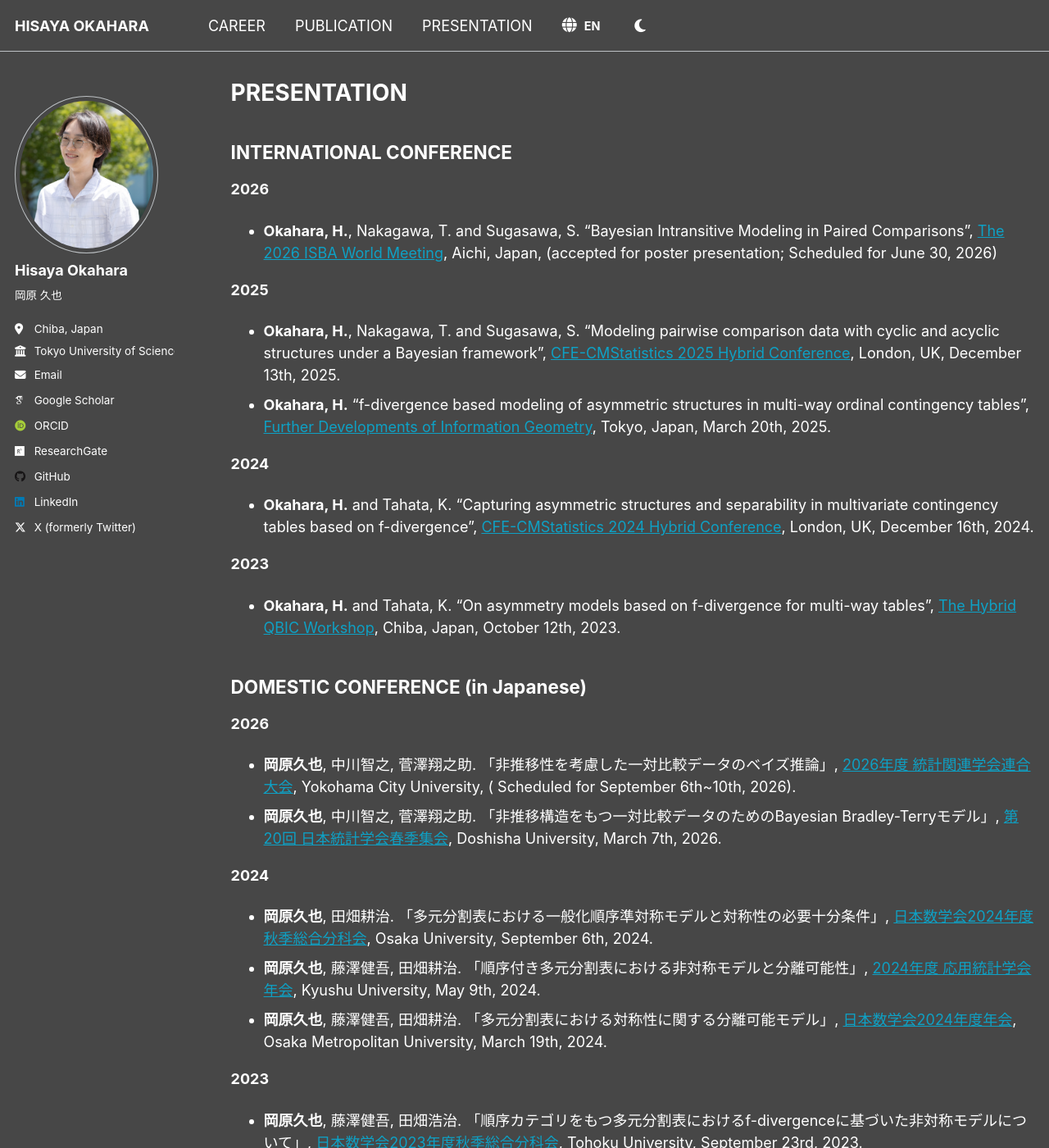
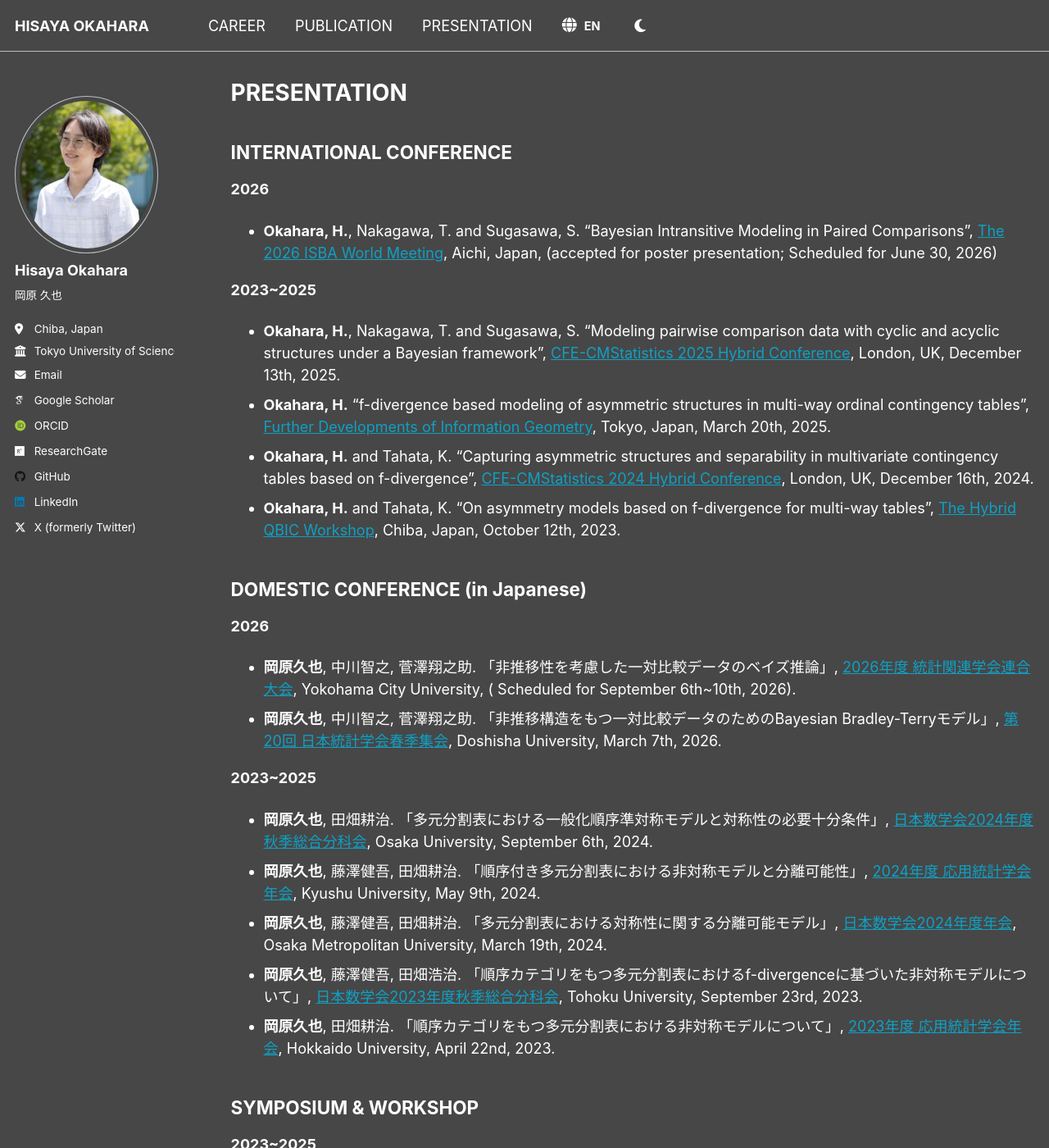
Before and after one commit to h-okahara/h-okahara.github.io, a Jekyll site: the page built from _pages/presentation.md, in a window 1280 px wide and 1400 px high. Shown: the whole window at 82% size. Built offline with Jekyll 4.4.1, drawn with Linux system fonts in a browser that asks for light colours; some web fonts are replaced.

Commit message:
Update presentation years and details

```diff
--- a/_pages/presentation.md
+++ b/_pages/presentation.md
@@ -10,14 +10,10 @@ author_profile: true
 - **Okahara, H.**, Nakagawa, T. and Sugasawa, S. "Bayesian Intransitive Modeling in Paired Comparisons", [The 2026 ISBA World Meeting](https://isba2026.github.io/),
   <span data-i18n="presentation.loc_aichi">Aichi, Japan,</span> (<span data-i18n="presentation.note_isba2026">accepted for poster presentation; Scheduled for June 30, 2026</span>)
 
-**2025**
+**2023~2025**
 - **Okahara, H.**, Nakagawa, T. and Sugasawa, S. "Modeling pairwise comparison data with cyclic and acyclic structures under a Bayesian framework", [CFE-CMStatistics 2025 Hybrid Conference](https://www.cmstatistics.org//CFECMStatistics2025/index.php), <span data-i18n="presentation.loc_london">London, UK</span>, <span data-i18n="presentation.date_dec_13_2025">December 13th, 2025</span>.
 - **Okahara, H.** "f-divergence based modeling of asymmetric structures in multi-way ordinal contingency tables", [Further Developments of Information Geometry](https://sites.google.com/view/fdig2025/), <span data-i18n="presentation.loc_tokyo">Tokyo, Japan</span>, <span data-i18n="presentation.date_mar_20_2025">March 20th, 2025</span>.
-
-**2024**
 - **Okahara, H.** and Tahata, K. "Capturing asymmetric structures and separability in multivariate contingency tables based on f-divergence", [CFE-CMStatistics 2024 Hybrid Conference](https://www.cmstatistics.org/CFECMStatistics2024/index.php), <span data-i18n="presentation.loc_london">London, UK</span>, <span data-i18n="presentation.date_dec_16_2024">December 16th, 2024</span>.
-
-**2023**
 - **Okahara, H.** and Tahata, K. "On asymmetry models based on f-divergence for multi-way tables", [The Hybrid QBIC Workshop](https://www.rs.noda.tus.ac.jp/qbic/VQBICworkshop2023new.html), <span data-i18n="presentation.loc_chiba">Chiba, Japan</span>, <span data-i18n="presentation.date_oct_12_2023">October 12th, 2023</span>.
 
 
@@ -26,24 +22,18 @@ author_profile: true
 - **岡原久也**, 中川智之, 菅澤翔之助. 「非推移性を考慮した一対比較データのベイズ推論」, [2026年度 統計関連学会連合大会]([https://jss2026spring.ywstat.jp/](https://pub.confit.atlas.jp/ja/event/jfssa2026)), <span data-i18n="presentation.loc_yokoichi">Yokohama City University,</span> (<span data-i18n="presentation.date_rengo2026"> Scheduled for September 6th~10th, 2026</span>).
 - **岡原久也**, 中川智之, 菅澤翔之助. 「非推移構造をもつ一対比較データのためのBayesian Bradley-Terryモデル」, [第20回 日本統計学会春季集会](https://jss2026spring.ywstat.jp/), <span data-i18n="presentation.loc_doshisha">Doshisha University,</span> <span data-i18n="presentation.date_mar_07_2026">March 7th, 2026</span>.
 
-**2024**
+**2023~2025**
 - **岡原久也**, 田畑耕治. 「多元分割表における一般化順序準対称モデルと対称性の必要十分条件」, [日本数学会2024年度秋季総合分科会](https://www.mathsoc.jp/activity/meeting/osaka24sept/index.html), <span data-i18n="presentation.loc_osaka_u">Osaka University</span>, <span data-i18n="presentation.date_sep_06_2024">September 6th, 2024</span>.
 - **岡原久也**, 藤澤健吾, 田畑耕治. 「順序付き多元分割表における非対称モデルと分離可能性」, [2024年度 応用統計学会年会](https://www.applstat.gr.jp/event/annual_meeting/am-2024/), <span data-i18n="presentation.loc_kyushu_u">Kyushu University</span>, <span data-i18n="presentation.date_may_09_2024">May 9th, 2024</span>.
 - **岡原久也**, 藤澤健吾, 田畑耕治. 「多元分割表における対称性に関する分離可能モデル」, [日本数学会2024年度年会](https://www.mathsoc.jp/activity/meeting/omu24mar/), <span data-i18n="presentation.loc_osaka_metro_u">Osaka Metropolitan University</span>, <span data-i18n="presentation.date_mar_19_2024">March 19th, 2024</span>.
-
-**2023**
 - **岡原久也**, 藤澤健吾, 田畑浩治. 「順序カテゴリをもつ多元分割表におけるf-divergenceに基づいた非対称モデルについて」, [日本数学会2023年度秋季総合分科会](https://www.mathsoc.jp/activity/meeting/tohoku23sept/), <span data-i18n="presentation.loc_tohoku_u">Tohoku University</span>, <span data-i18n="presentation.date_sep_23_2023">September 23rd, 2023</span>.
 - **岡原久也**, 田畑耕治. 「順序カテゴリをもつ多元分割表における非対称モデルについて」, [2023年度 応用統計学会年会](https://www.applstat.gr.jp/event/annual_meeting/am-2023/), <span data-i18n="presentation.loc_hokkaido_u">Hokkaido University</span>, <span data-i18n="presentation.date_apr_22_2023">April 22nd, 2023</span>.
 
 
 ## <span data-i18n="presentation.header_symposium">SYMPOSIUM & WORKSHOP</span>
-**2025**
+**2023~2025**
 - **岡原久也**. 「循環構造をもつ一対比較データに対するランキングモデルの検討」, 科研費研究集会「ベイズ統計サマーシンポジウム2025」, <span data-i18n="presentation.loc_hokkaido_u">Hokkaido University</span>, <span data-i18n="presentation.date_sep_04_2025">September 4th, 2025</span>.
 - **岡原久也**, 中川智之, 菅澤翔之助. 「Multidimensional Modeling for Paired Comparison Data」, [統計サマーセミナー2025](https://sites.google.com/g.ecc.u-tokyo.ac.jp/ysg2025), <span data-i18n="presentation.loc_kagawa_kotohira">Kotohira Kadan, Kagawa</span>, <span data-i18n="presentation.date_aug_05_2025">August 5th, 2025</span>.
-
-**2024**
 - **岡原久也**. 「多次元分割表モデリング ~f-divergenceに基づく順序準対称モデルと対称構造の構成~」, [第3回データサイエンス医療研究部門シンポジウム](https://www.rs.tus.ac.jp/de-tasaiensuiryou/activity.html), <span data-i18n="presentation.loc_tus">Tokyo University of Science</span>, <span data-i18n="presentation.date_nov_2024">November, 2024</span>.
 - **岡原久也**, 田畑浩治. 「多元分割表におけるf-divergenceに基づく順序準対称モデルと対称構造の構成」, [統計サマーセミナー2024](https://sites.google.com/view/ysg2024), <span data-i18n="presentation.loc_niigata_yuzawa">Yuzawa New Otani, Niigata</span>, <span data-i18n="presentation.date_jul_30_2024">July 30th, 2024</span>.
-
-**2023**
 - **岡原久也**, 藤澤健吾, 田畑浩治. 「順序付き多元分割表におけるf-divergenceに基づいた非対称モデルについて」, [統計サマーセミナー2023](https://sites.google.com/view/ysg2023/), <span data-i18n="presentation.loc_fukui_awara">Awara Onsen Seifuso, Fukui</span>, <span data-i18n="presentation.date_aug_09_2023">August 9th, 2023</span>.
```
